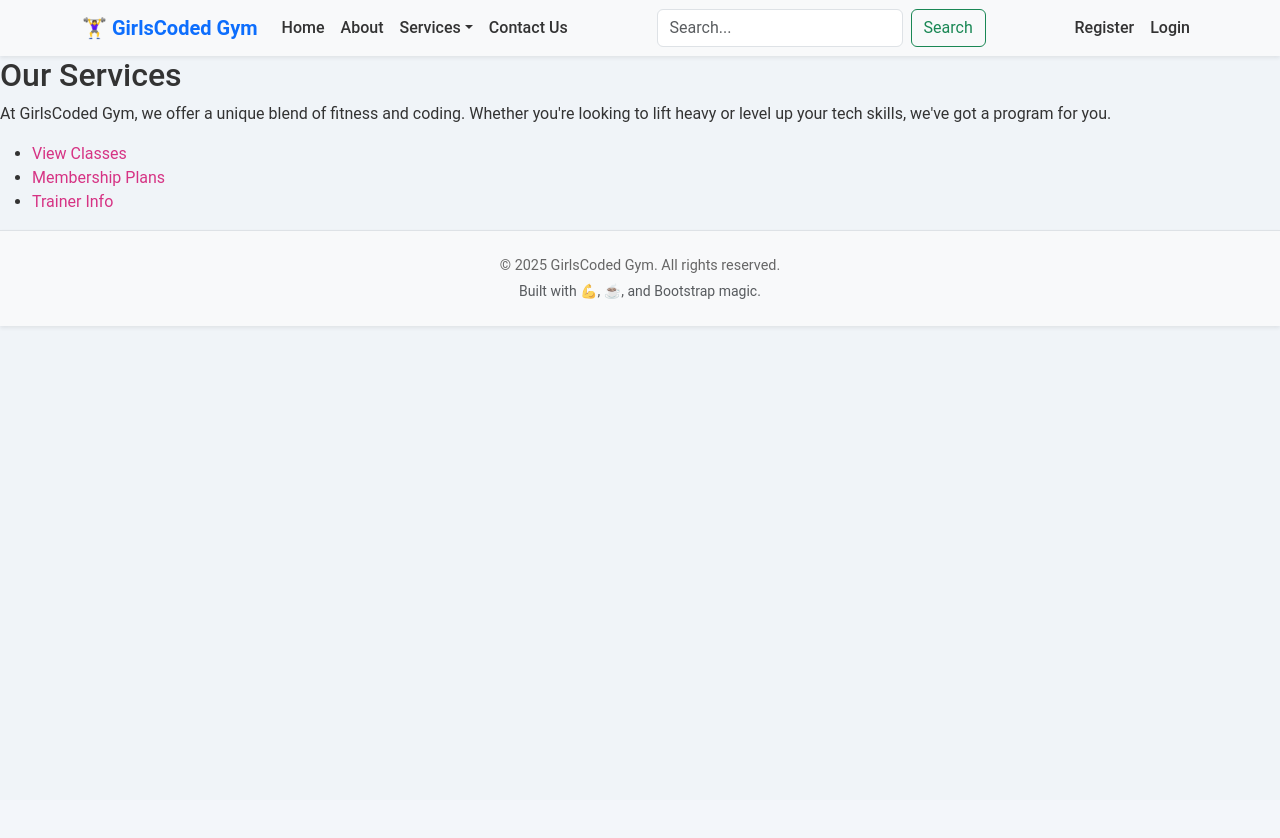
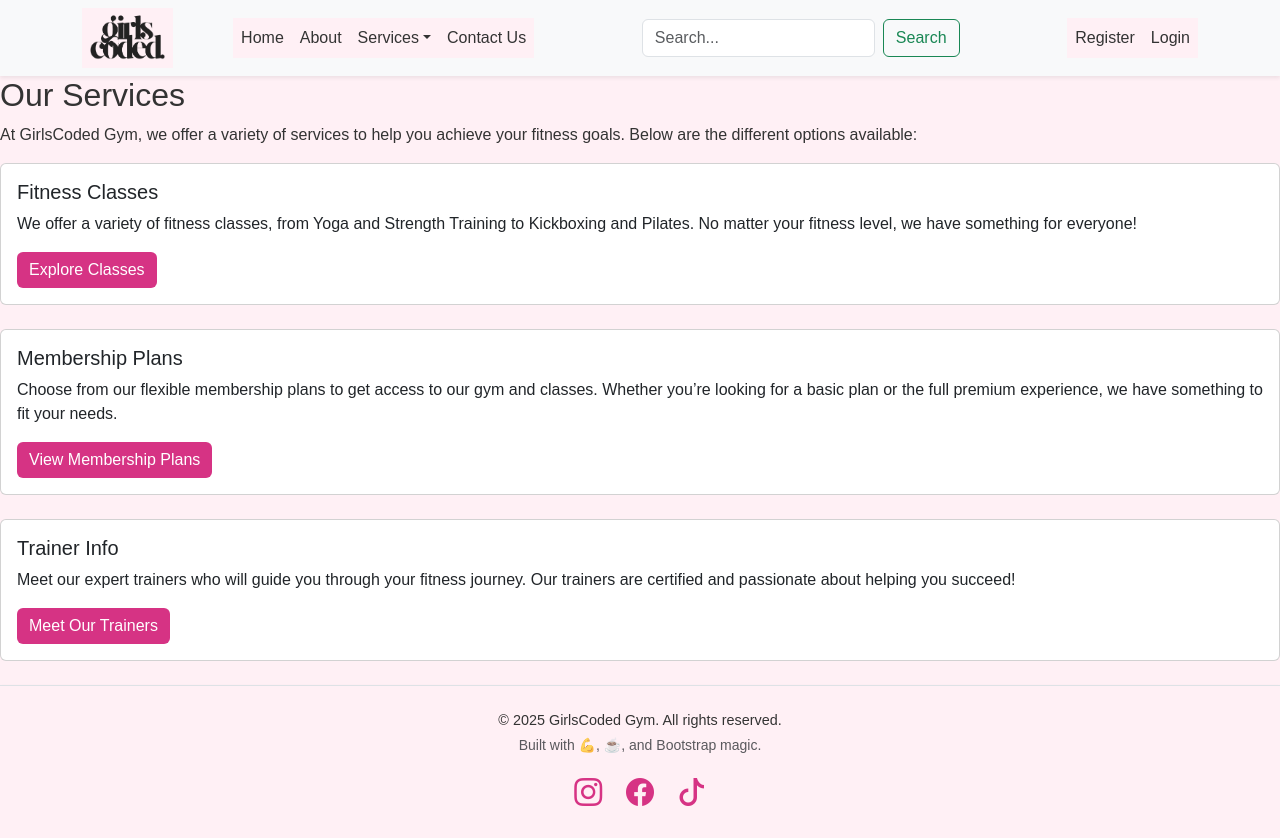
Before and after one commit to simplecodeingithub/GYM_FLASK_APP, a Flask app: page /services in a window 1280 px wide. Before the commit the page ends 328 px from the top, so only its background shows below. Run offline with Flask 3, Linux system fonts and the light colour scheme; parts of the project's set-up code (start-up, migrations or seed data) failed here and were passed over.

Commit message:
Added the Classes page

```diff
--- /dev/null
+++ b/flask_app/fake_data.py
@@ -0,0 +1,42 @@
+# fake_data.py
+
+mock_classes = [
+    {
+        "ClassID": 1,
+        "ClassName": "Yoga",
+        "Description": "Peaceful yoga session...",
+        "schedule": [
+            {
+                "ScheduleID": 101,
+                "DayOfWeek": "Monday",
+                "StartTime": "9:00 AM",
+                "EndTime": "10:00 AM",
+                "Location": "Studio A",
+                "AvailableSeats": 10
+            },
+            {
+                "ScheduleID": 102,
+                "DayOfWeek": "Wednesday",
+                "StartTime": "6:00 PM",
+                "EndTime": "7:00 PM",
+                "Location": "Studio B",
+                "AvailableSeats": 5
+            }
+        ]
+    },
+    {
+        "ClassID": 2,
+        "ClassName": "Strength Training",
+        "Description": "Build strength and endurance...",
+        "schedule": [
+            {
+                "ScheduleID": 103,
+                "DayOfWeek": "Tuesday",
+                "StartTime": "10:00 AM",
+                "EndTime": "11:00 AM",
+                "Location": "Studio C",
+                "AvailableSeats": 8
+            }
+        ]
+    }
+]
--- a/flask_app/routes.py
+++ b/flask_app/routes.py
@@ -1,7 +1,8 @@
 # from flask import Flask,render_template
 from app import app  # This pulls in the app instance
-from flask import render_template, request
+from flask import render_template, request, url_for, flash,redirect
 from flask_app import app
+from flask_app.fake_data import mock_classes
 
 
 # define routes():
@@ -20,9 +21,24 @@ def services():
 
 @app.route('/classes')
 def classes():
-    return render_template('classes.html')
+    return render_template('classes.html', classes=mock_classes)
 
-@app.route('/membership-plans')
+@app.route('/book_class/<int:schedule_id>')
+def book_class(schedule_id):
+    for cls in mock_classes:
+        for schedule in cls["schedule"]:
+            if schedule["ScheduleID"] == schedule_id:
+                if schedule["AvailableSeats"] > 0:
+                    schedule["AvailableSeats"] -= 1
+                    flash("Successfully booked!", "success")
+                else:
+                    flash("Sorry, no seats available!", "danger")
+                break
+    return redirect(url_for('classes'))
+
+
+
+@app.route('/membership_plans')
 def membership_plans():
     return render_template('membership_plans.html')
 
@@ -47,3 +63,9 @@ def register():
 @app.route('/login')
 def login():
     return render_template('login.html')
+
+
+# @app.route('/book/<int:schedule_id>', methods=['POST'])
+# def book_class(schedule_id):
+#     # Do booking logic here...
+#     return render_template('book_class.html')
--- a/flask_app/static/styles.css
+++ b/flask_app/static/styles.css
@@ -1,7 +1,8 @@
 /* General Styles */
 body {
   font-family: 'Roboto', sans-serif;
-  background-color: #f0f4f8; /* Light background for a clean look */
+  background-color: #fff0f5; /* light pink */
+  font-family: 'Poppins', sans-serif;
   color: #333; /* Dark text for readability */
   margin: 0;
   padding: 0;
@@ -9,10 +10,10 @@ body {
 
 /* Header Section */
 header.jumbotron {
-  color: white;
+  /*background-color: #fff0f5;*/
   text-align: center;
   height: 100vh; /* Full-screen height */
-  background-image: url('../static/images/gym_image1.jpeg'); /* Path to your image */
+  background-image: url('../static/images/gymhomepage.png'); /* Path to your image */
   background-size: cover;
   background-position: center;
   position: relative; /* Enables overlay */
@@ -25,7 +26,7 @@ header.jumbotron::before {
   left: 0;
   width: 100%;
   height: 100%;
-  background-color: rgba(0, 0, 0, 0.5); /* Adds a semi-transparent overlay for better text contrast */
+  /*background-color: rgba(0, 0, 0, 0.5); /* Adds a semi-transparent overlay for better text contrast */
   z-index: 1;
 }
 
@@ -54,14 +55,63 @@ header.jumbotron a.btn:hover {
 }
 
 /* Navbar Styles */
+.custom-navbar {
+  background-color: fff0f5; /* light pink that matches your aesthetic */
+  backdrop-filter: blur(6px); /* optional: frosted effect */
+  border-bottom: 1px solid #f5c6da; /* optional: subtle bottom border */
+}
+
+.navbar {
+  padding-top: 0.2rem;
+  padding-bottom: 0.2rem;
+}
+
+.navbar-brand {
+  /*margin-right: 30px; /* Pushes everything else to the right */
+  display: flex;
+  align-items: center;
+  margin-right: 60px;
+}
+
+.navbar-brand img {
+  height: 60px;
+  width: auto;
+  max-height: 100%;
+  object-fit: contain;
+  display: flex;
+}
 .navbar-nav .nav-link {
   color: #333;
+  background-color: #fff0f5;
   font-weight: 500;
   transition: color 0.3s ease;
 }
 
 .navbar-nav .nav-link:hover {
   color: #d63384; /* Accent color */
+    background-color: #ffc0cb;
+}
+
+/* Hero */
+.hero {
+  position: absolute;
+  top: 50%;
+  left: 10%;
+  transform: translateY(-50%);
+  color: #fff;
+  text-shadow: 1px 1px 4px rgba(0,0,0,0.2);
+}
+
+.hero-heading {
+  font-size: 3rem;
+  font-weight: 700;
+  color: #333;
+}
+
+.hero-subtext {
+  font-size: 1.5rem;
+  color: #555;
+  margin-top: 10px;
 }
 
 /* Buttons */
@@ -162,3 +212,15 @@ a {
 a:hover {
   color: #a72463; /* Darker hover color */
 }
+
+.social-icon {
+  font-size: 1.75rem;
+  color: #d63384; /* Vibrant pink */
+  transition: color 0.3s ease, transform 0.3s ease;
+  text-decoration: none;
+}
+
+.social-icon:hover {
+  color: #a72463; /* Slightly darker on hover */
+  transform: scale(1.15); /* Grows slightly on hover */
+}
--- a/flask_app/templates/home.html
+++ b/flask_app/templates/home.html
@@ -2,8 +2,12 @@
 
 {% block content %}
 <!-- Hero Section -->
-<header class="jumbotron" style="background-image: url('{{ url_for('static', filename='images/gym_image1.jpeg') }}'); background-size: cover; background-position: center; height: 100vh; display: flex; justify-content: flex-end; align-items: center;">
+<header class="jumbotron" style="background-image: url('{{ url_for('static', filename='images/gymhomepage.png') }}'); background-size: cover; background-position: center; height: 100vh; display: flex; justify-content: flex-end; align-items: center;">
   <div class="container text-center text-white">
+<section class="hero">
+  <h1 class="hero-heading">Welcome to London's #1 Women's Only Gym</h1>
+  <p class="hero-subtext">A luxury fitness experience made by women for women.</p>
+</section>
     <!-- Only the button below the image quote -->
     <a class="btn btn-primary btn-lg" href="{% if session.get('user_id') %}{{ url_for('dashboard') }}{% else %}{{ url_for('register') }}{% endif %}">Get Started</a>
   </div>
--- a/flask_app/templates/layout.html
+++ b/flask_app/templates/layout.html
@@ -5,13 +5,15 @@
   <meta name="viewport" content="width=device-width, initial-scale=1.0">
   <title>GirlsCoded Gym</title>
   <link href="https://cdn.jsdelivr.net/npm/bootstrap@5.3.0-alpha1/dist/css/bootstrap.min.css" rel="stylesheet">
+  <link rel="stylesheet" href="https://cdn.jsdelivr.net/npm/bootstrap-icons@1.10.5/font/bootstrap-icons.css">
   <link href="{{ url_for('static', filename='styles.css') }}" rel="stylesheet">
 </head>
 <body>
   <!-- Navbar -->
   <nav class="navbar navbar-expand-lg navbar-light bg-light shadow-sm">
     <div class="container">
-      <a class="navbar-brand fw-bold text-primary" href="{{ url_for('home') }}">🏋️‍♀️ GirlsCoded Gym</a>
+      <a class="navbar-brand" href="{{ url_for('home') }}"><img src="{{ url_for('static', filename='images/gymlogo.png') }}" alt="girlscoded.">
+      </a>
       <button class="navbar-toggler" type="button" data-bs-toggle="collapse" data-bs-target="#navbarContent">
         <span class="navbar-toggler-icon"></span>
       </button>
@@ -23,8 +25,9 @@
           <li class="nav-item dropdown">
             <a class="nav-link dropdown-toggle" href="#" id="servicesDropdown" role="button" data-bs-toggle="dropdown">Services</a>
             <ul class="dropdown-menu" aria-labelledby="servicesDropdown">
+              <li><a class="dropdown-item" href="{{ url_for('services') }}">Our Services</a></li>
               <li><a class="dropdown-item" href="{{ url_for('classes') }}">View Classes</a></li>
-              <li><a class="dropdown-item" href="{{ url_for('services') }}">Our Services</a></li>
+              <li><a class="dropdown-item" href="{{ url_for('membership_plans') }}">Membership Plans</a></li>
               <li><a class="dropdown-item" href="{{ url_for('trainers') }}">Trainer Info</a></li>
             </ul>
           </li>
@@ -55,12 +58,39 @@
   {% endblock %}
 
   <!-- Footer -->
-  <footer class="bg-light text-center py-4 shadow-sm border-top">
-    <div class="container">
-      <p class="mb-1">© 2025 GirlsCoded Gym. All rights reserved.</p>
-      <p class="small text-muted">Built with 💪, ☕, and Bootstrap magic.</p>
+  <footer class="text-center py-4 shadow-sm border-top" style="background-color: #fff0f5; color: #333;">
+  <div class="container">
+    <p class="mb-1">© 2025 GirlsCoded Gym. All rights reserved.</p>
+    <p class="small text-muted">Built with 💪, ☕, and Bootstrap magic.</p>
+
+    <!-- Social Media Icons,,for users to visit our social media pages -->
+    <!-- It's useful for users who want to follow your gym, see updates, or interact on social media-->
+    <div class="mt-3">
+      <a href="https://instagram.com/girlscodedgym"
+         target="_blank"
+         rel="noopener noreferrer"
+         title="Follow us on Instagram"
+         class="social-icon mx-2">
+        <i class="bi bi-instagram"></i>
+      </a>
+      <a href="https://facebook.com/girlscodedgym"
+         target="_blank"
+         rel="noopener noreferrer"
+         title="Visit us on Facebook"
+         class="social-icon mx-2">
+        <i class="bi bi-facebook"></i>
+      </a>
+      <a href="https://tiktok.com/@girlscodedgym"
+         target="_blank"
+         rel="noopener noreferrer"
+         title="Watch us on TikTok"
+         class="social-icon mx-2">
+        <i class="bi bi-tiktok"></i>
+      </a>
     </div>
-  </footer>
+  </div>
+</footer>
+
 
   <script src="https://cdn.jsdelivr.net/npm/bootstrap@5.3.0-alpha1/dist/js/bootstrap.bundle.min.js"></script>
 </body>
--- a/flask_app/templates/services.html
+++ b/flask_app/templates/services.html
@@ -1,11 +1,34 @@
 {% extends "layout.html" %}
+
 {% block content %}
   <h2>Our Services</h2>
-  <p>At GirlsCoded Gym, we offer a unique blend of fitness and coding. Whether you're looking to lift heavy or level up your tech skills, we've got a program for you.</p>
+  <p>At GirlsCoded Gym, we offer a variety of services to help you achieve your fitness goals. Below are the different options available:</p>
 
-  <ul>
-    <li><a href="{{ url_for('classes') }}">View Classes</a></li>
-    <li><a href="{{ url_for('membership_plans') }}">Membership Plans</a></li>
-    <li><a href="{{ url_for('trainers') }}">Trainer Info</a></li>
-  </ul>
+  <!-- Fitness Classes Section -->
+  <div class="card mb-4">
+    <div class="card-body">
+      <h5 class="card-title">Fitness Classes</h5>
+      <p class="card-text">We offer a variety of fitness classes, from Yoga and Strength Training to Kickboxing and Pilates. No matter your fitness level, we have something for everyone!</p>
+      <a href="{{ url_for('classes') }}" class="btn btn-primary">Explore Classes</a>
+    </div>
+  </div>
+
+  <!-- Membership Plans Section -->
+  <div class="card mb-4">
+    <div class="card-body">
+      <h5 class="card-title">Membership Plans</h5>
+      <p class="card-text">Choose from our flexible membership plans to get access to our gym and classes. Whether you’re looking for a basic plan or the full premium experience, we have something to fit your needs.</p>
+      <a href="{{ url_for('membership_plans') }}" class="btn btn-primary">View Membership Plans</a>
+    </div>
+  </div>
+
+  <!-- Trainer Info Section -->
+  <div class="card mb-4">
+    <div class="card-body">
+      <h5 class="card-title">Trainer Info</h5>
+      <p class="card-text">Meet our expert trainers who will guide you through your fitness journey. Our trainers are certified and passionate about helping you succeed!</p>
+      <a href="{{ url_for('trainers') }}" class="btn btn-primary">Meet Our Trainers</a>
+    </div>
+  </div>
+
 {% endblock %}
```
Also changed, not shown: flask_app/templates/book_class.html (added, +8 -0 lines), flask_app/templates/classes.html (+40 -2 lines), flask_app/templates/membership_plans.html (+15 -1 lines), flask_app/static/images/gymhomepage.png (added), flask_app/static/images/gymlogo.png (added).
